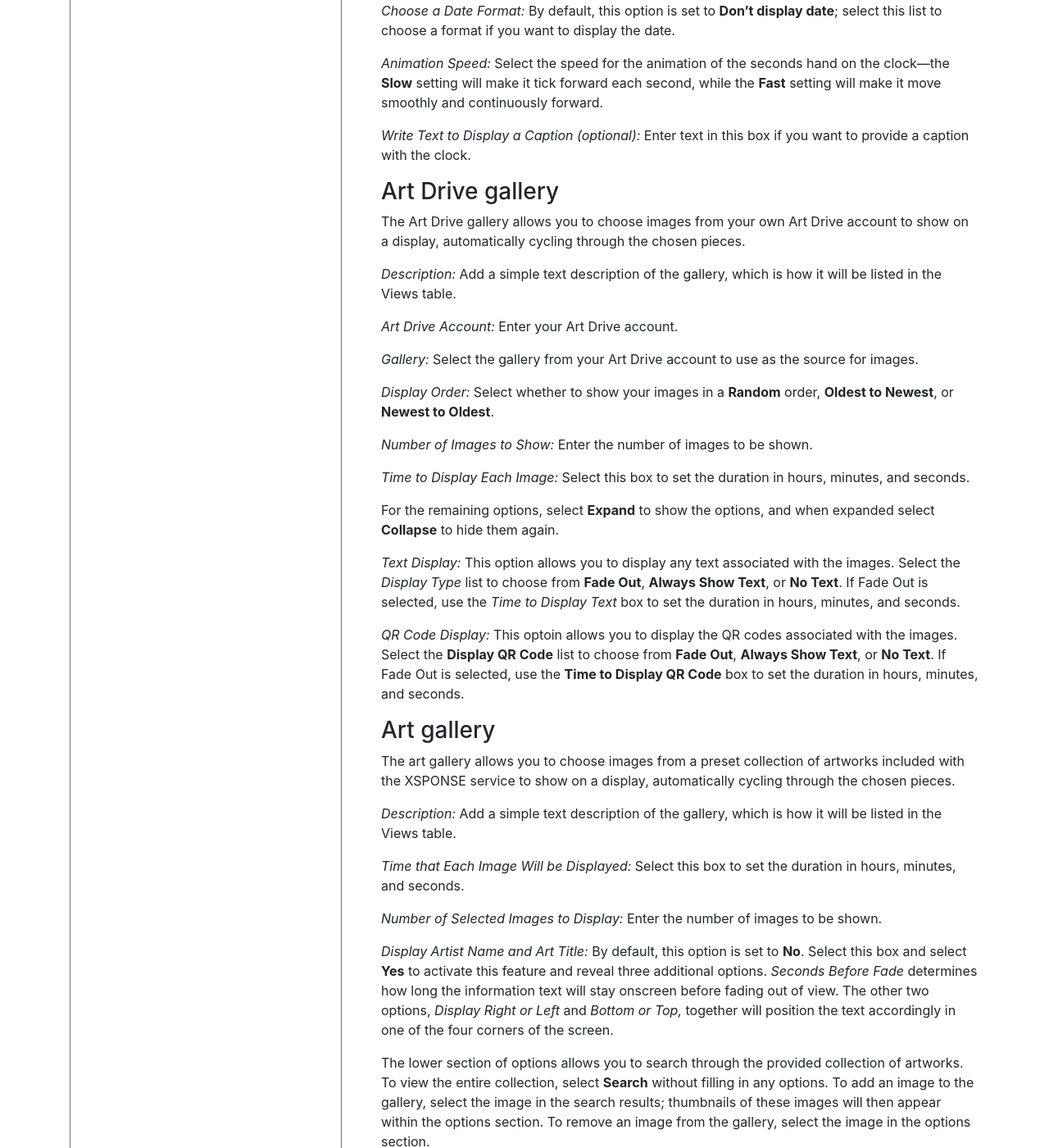
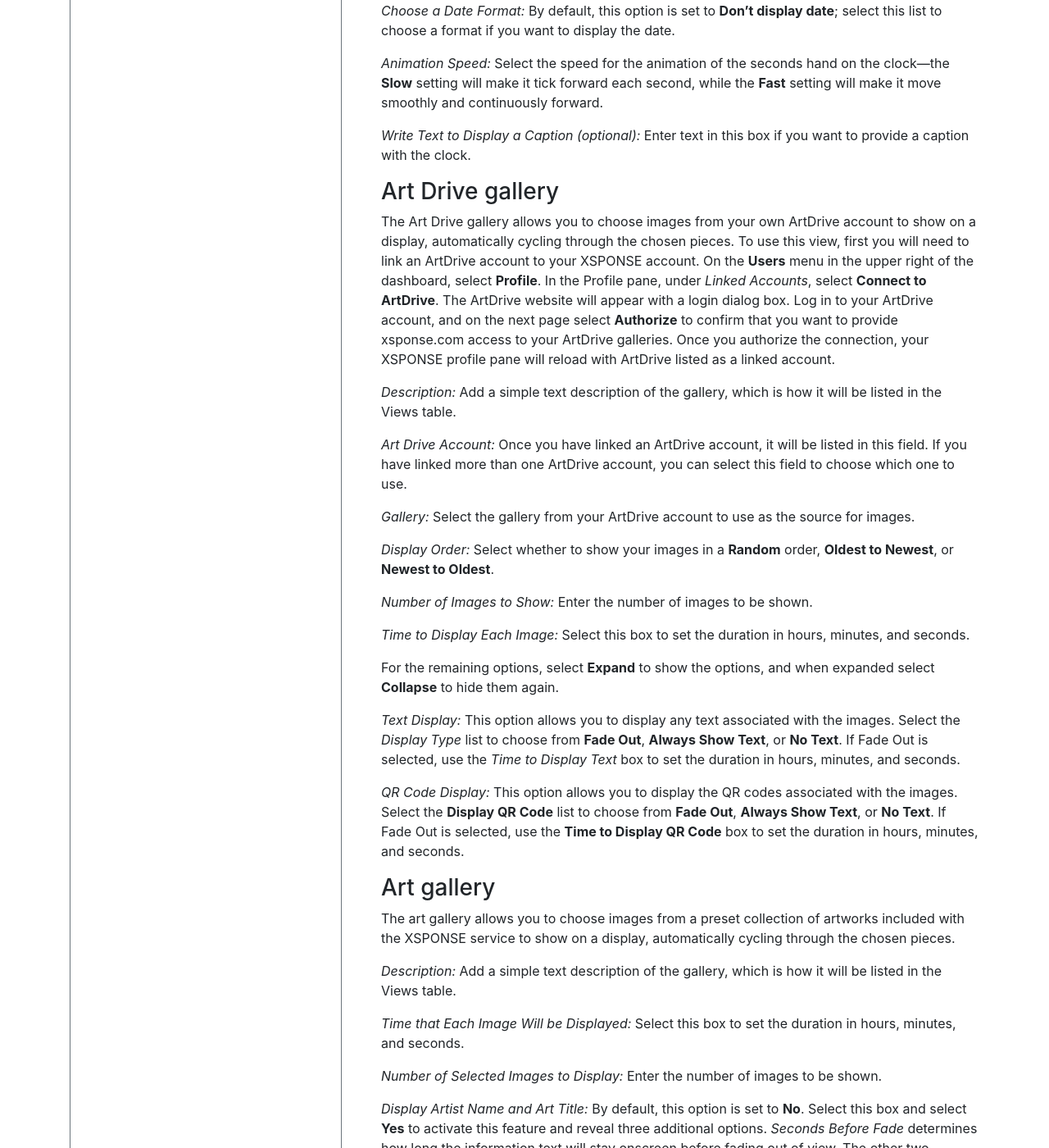
Before and after one commit to NrsSystems/docs, a Jekyll site: the page built from digital-displays/views-management.md, in a window 1280 px wide and 1400 px high, scrolled down 2495 px. Shown: the whole window at 82% size. Built offline with Jekyll 4.4.1, drawn with Linux system fonts in a browser that asks for light colours; our own code applies the rules of GitHub Pages for plain Markdown files; some of the changed text lies outside the part shown.

Commit message:
Update views-management.md

```diff
--- a/digital-displays/views-management.md
+++ b/digital-displays/views-management.md
@@ -37,13 +37,13 @@ _Animation Speed:_ Select the speed for the animation of the seconds hand on the
 _Write Text to Display a Caption (optional):_ Enter text in this box if you want to provide a caption with the clock.
 
 ### Art Drive gallery
-The Art Drive gallery allows you to choose images from your own Art Drive account to show on a display, automatically cycling through the chosen pieces.
+The Art Drive gallery allows you to choose images from your own ArtDrive account to show on a display, automatically cycling through the chosen pieces. To use this view, first you will need to link an ArtDrive account to your XSPONSE account. On the **Users** menu in the upper right of the dashboard, select **Profile**. In the Profile pane, under _Linked Accounts_, select **Connect to ArtDrive**. The ArtDrive website will appear with a login dialog box. Log in to your ArtDrive account, and on the next page select **Authorize** to confirm that you want to provide xsponse.com access to your ArtDrive galleries. Once you authorize the connection, your XSPONSE profile pane will reload with ArtDrive listed as a linked account.
 
 _Description:_ Add a simple text description of the gallery, which is how it will be listed in the Views table.
 
-_Art Drive Account:_ Enter your Art Drive account.
+_Art Drive Account:_ Once you have linked an ArtDrive account, it will be listed in this field. If you have linked more than one ArtDrive account, you can select this field to choose which one to use.
 
-_Gallery:_ Select the gallery from your Art Drive account to use as the source for images.
+_Gallery:_ Select the gallery from your ArtDrive account to use as the source for images.
 
 _Display Order:_ Select whether to show your images in a **Random** order, **Oldest to Newest**, or **Newest to Oldest**.
 
@@ -55,7 +55,7 @@ For the remaining options, select **Expand** to show the options, and when expan
 
 _Text Display:_ This option allows you to display any text associated with the images. Select the _Display Type_ list to choose from **Fade Out**, **Always Show Text**, or **No Text**. If Fade Out is selected, use the _Time to Display Text_ box to set the duration in hours, minutes, and seconds.
 
-_QR Code Display:_ This optoin allows you to display the QR codes associated with the images. Select the **Display QR Code** list to choose from **Fade Out**, **Always Show Text**, or **No Text**. If Fade Out is selected, use the **Time to Display QR Code** box to set the duration in hours, minutes, and seconds.
+_QR Code Display:_ This option allows you to display the QR codes associated with the images. Select the **Display QR Code** list to choose from **Fade Out**, **Always Show Text**, or **No Text**. If Fade Out is selected, use the **Time to Display QR Code** box to set the duration in hours, minutes, and seconds.
 
 ### Art gallery
 The art gallery allows you to choose images from a preset collection of artworks included with the XSPONSE service to show on a display, automatically cycling through the chosen pieces.
@@ -119,11 +119,11 @@ _Title Display, Body Display, Sub Body Display:_ Select **Text** to enter text t
 _Day Display, Hour Display, Minute Display, Second Display:_ These options let you display and specify the singular and plural forms of words to go with the countdown. You can use these options to customize the display text to a particular language or multiple languages. Alternately, select **Image** to choose from the list of available images.
 
 ### Google Photos album
-The Google Photos album allows you to choose images from your own Google Photos account to show on a display, automatically cycling through the chosen pieces.
+The Google Photos album allows you to choose images from your own Google Photos account to show on a display, automatically cycling through the chosen pieces. To use this view, first you will need to link a Google Photos account to your XSPONSE account. On the **Users** menu in the upper right of the dashboard, select **Profile**. In the Profile pane, under _Linked Accounts_, select **Connect to Google Photos**. A Google sign-in webpage will appear, asking you to choose an account. Choose the account (signing in if prompted), and on the next page select **Allow** to confirm that you want to provide xsponse.com access to your Google Photos library. Once you authorize the connection, your XSPONSE profile pane will reload with Google Photos listed as a linked account.
 
 _Description:_ Add a simple text description of the gallery, which is how it will be listed in the Views table.
 
-_Google Photos Account:_ Enter your Google Photos account.
+_Google Photos Account:_ Once you have linked a Google Photos account, it will be listed in this field. If you have linked more than one Google Photos account, you can select this field to choose which one to use.
 
 _Album:_ Select the album from your Google Photos account to use as the source for images.
 
```
